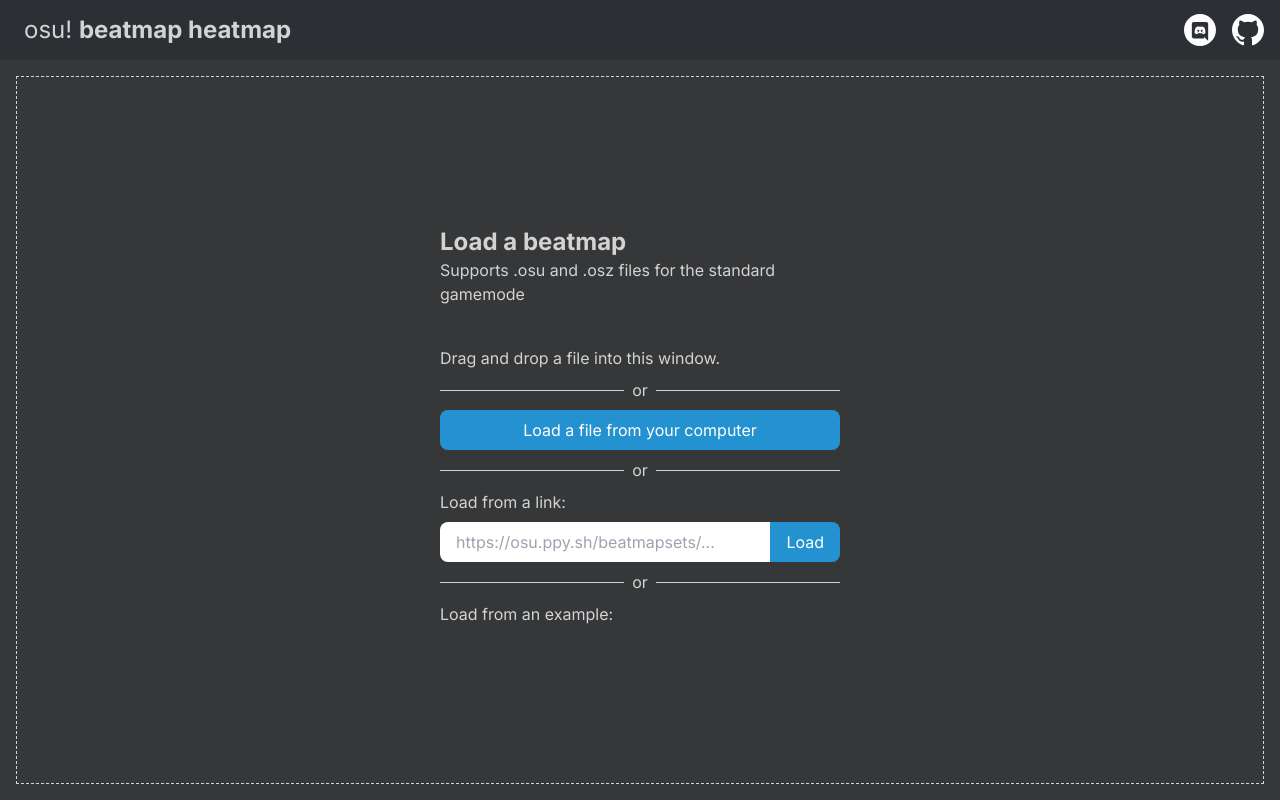
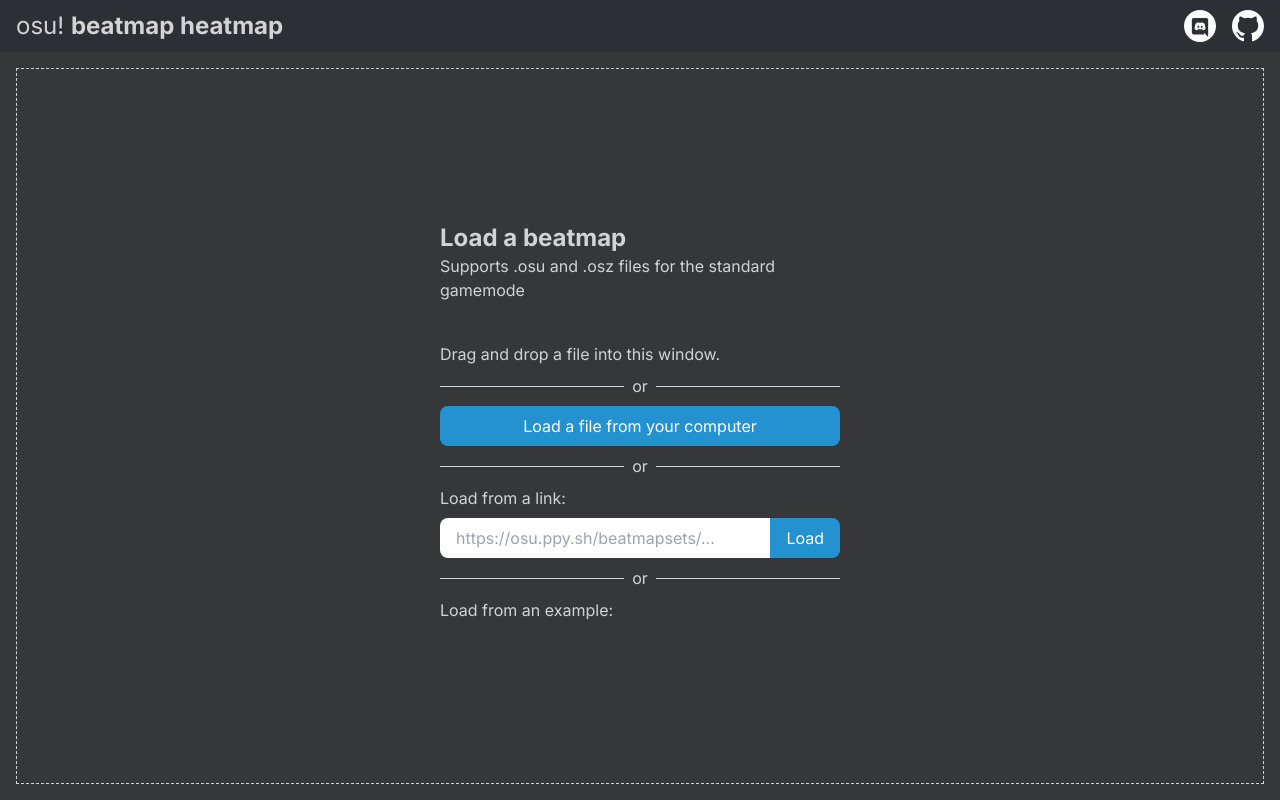
Before and after one commit to ekgame/osu-heatmap, a Nuxt app: page / in a window 1280 px wide. Built offline with nearby package versions, Linux system fonts and the light colour scheme.

Commit message:
Fixes title alignment

```diff
--- a/assets/css/main.css
+++ b/assets/css/main.css
@@ -2,7 +2,7 @@
 @import url('https://fonts.googleapis.com/css2?family=Inter:wght@100..900&display=swap');
 
 :root {
-    --header-padding: 0.5em 1em;
+    --header-padding: 0.5rem 1rem;
     --header-background-color: #2C2F34;
     --content-background-color: #363739;
     --text-color: #D3D3D3;
```
